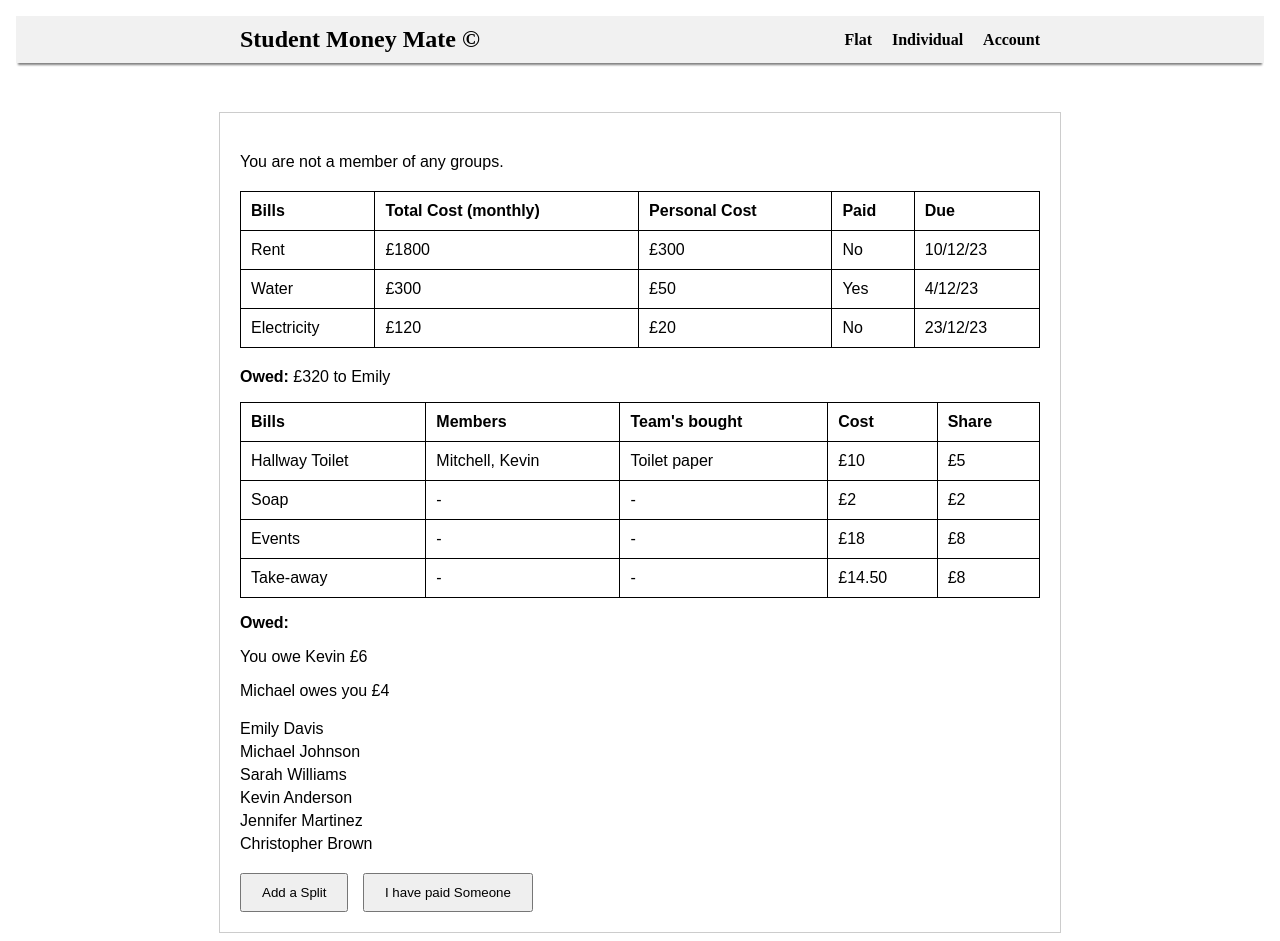
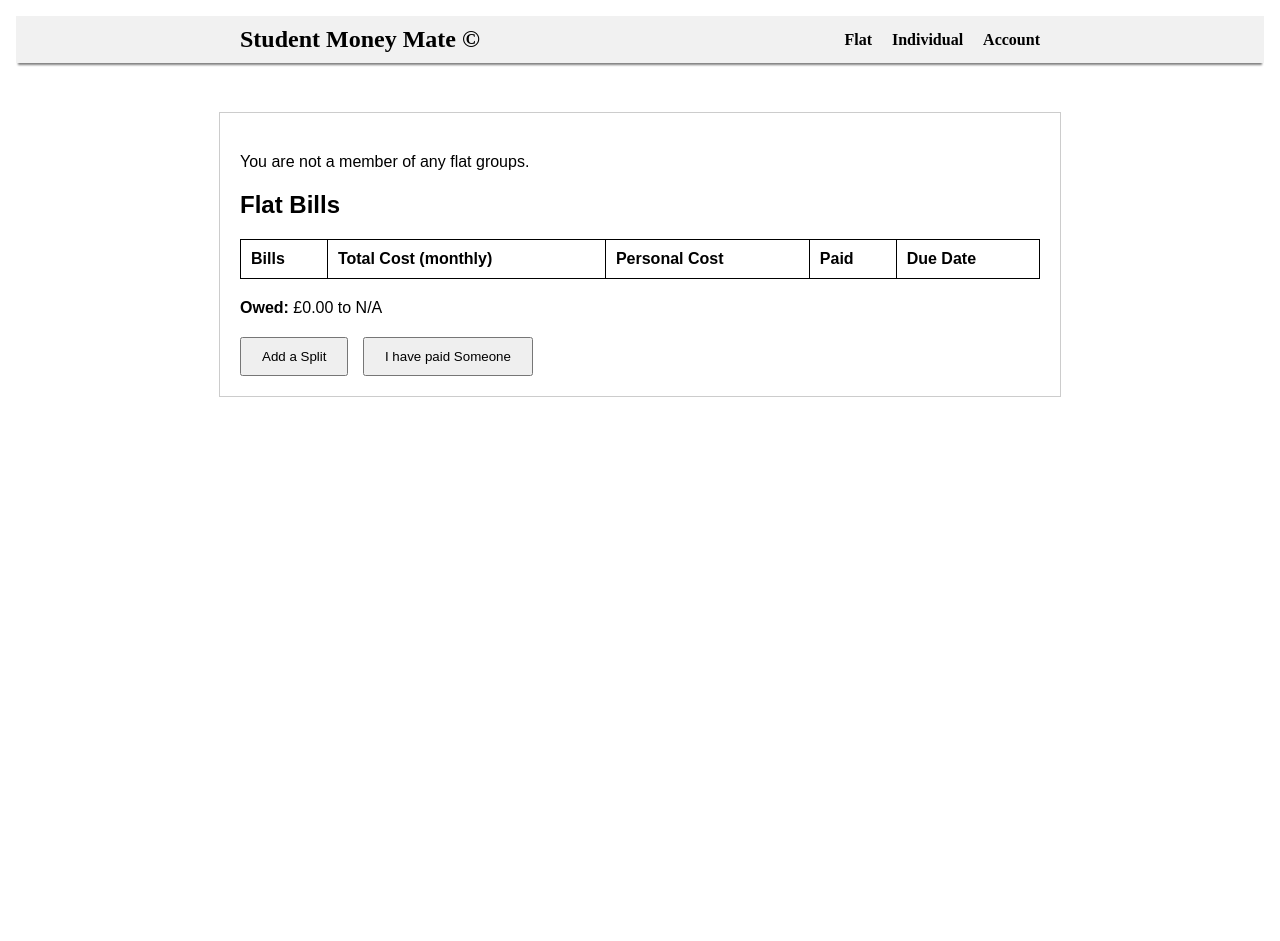
Before and after one commit to Cheznaldinio/StudentMoneyMate, a Flask app: page /home in a window 1280 px wide. After the commit the page ends 397 px from the top, so only its background shows below. Run offline with Flask 3, Linux system fonts and the light colour scheme; the visitor is signed in with stand-in values (Sample User, id 1); data that the repository does not hold is empty; parts of the project's set-up code (start-up, migrations or seed data) failed here and were passed over.

Commit message:
FLAT BILLS

```diff
--- a/app.py
+++ b/app.py
@@ -81,25 +81,47 @@ def home():
     user = Users.query.get(user_id)
     logging.info(f"User: {user}")
 
-    # Query group memberships
-    group_memberships = GroupMembers.query.filter_by(user_id=user_id).all()
-    logging.info(f"Group Memberships: {group_memberships}")
+    # Query group memberships and find flat groups
+    flat_groups = Groups.query.join(GroupMembers, Groups.group_id == GroupMembers.group_id)\
+                              .filter(GroupMembers.user_id == user_id, Groups.group_type == 'flat').all()
+    logging.info(f"Flat Groups: {flat_groups}")
 
-    group_ids = [membership.group_id for membership in group_memberships]
-    logging.info(f"Group IDs: {group_ids}")
+    if not flat_groups:
+        group_message = "You are not a member of any flat groups."
+        manager_name = "N/A"
+        return render_template('home.html', user=user, group_names=[], group_message=group_message, flat_bills=[], total_owed=0.0, manager_name=manager_name)
 
-    groups = Groups.query.filter(Groups.group_id.in_(group_ids)).all()
-    logging.info(f"Groups: {groups}")
+    # Get the first manager name from the flat groups
+    manager = Users.query.get(flat_groups[0].manager_id)
+    manager_name = manager.user_name.replace('_', ' ').title() if manager else "N/A"
+    logging.info(f"Manager Name: {manager_name}")
 
-    group_names = [group.group_name for group in groups]
-    logging.info(f"Group Names: {group_names}")
+    # Prepare group names and flat bills data
+    group_names = [group.group_name for group in flat_groups]
+    flat_bills_data = []
+    total_owed = 0.0
 
-    if not group_names:
-        group_message = "You are not a member of any groups."
-    else:
-        group_message = None
+    for group in flat_groups:
+        bills = Bills.query.filter_by(group_id=group.group_id).all()
+        for bill in bills:
+            logging.info(f"Bill: {bill}")
+            num_members = GroupMembers.query.filter_by(group_id=group.group_id).count()
+            personal_cost = bill.amount / num_members if num_members > 0 else bill.amount
+            total_owed += personal_cost
+            flat_bills_data.append({
+                'bill_name': bill.bill_name,
+                'amount': bill.amount,
+                'due_date': bill.start_date,
+                'group_id': bill.group_id,
+                'personal_cost': personal_cost,
+                'paid': "No"
+            })
 
-    return render_template('home.html', user=user, group_names=group_names, group_message=group_message)
+    return render_template('home.html', user=user, group_names=group_names, group_message=None, flat_bills=flat_bills_data, total_owed=total_owed, manager_name=manager_name)
+
+
+
+
 
 
 @app.route('/individual', methods=['GET'])
--- a/databases.py
+++ b/databases.py
@@ -9,7 +9,7 @@ class Config(object):
     SQLALCHEMY_DATABASE_URI = os.getenv('DATABASE_URL') or \
                               'postgresql://postgres:postgres@localhost/StudentMoneyMate'
     SQLALCHEMY_TRACK_MODIFICATIONS = False
-    SQLALCHEMY_ECHO = True
+    #SQLALCHEMY_ECHO = True
 class Users(db.Model):
     user_id = db.Column(String(255), primary_key=True, nullable=True, server_default=text('NULL::character varying'))
     user_name = db.Column(String(255), nullable=False)
@@ -57,6 +57,7 @@ class Ledger(db.Model):
 
 class Bills(db.Model):
     bill_id = db.Column(String(255), primary_key=True)
+    bill_name = db.Column(String(255))
     group_id = db.Column(String(255), ForeignKey('groups.group_id'))
     amount = db.Column(Float)
     recurrence = db.Column(Boolean)
@@ -65,7 +66,7 @@ class Bills(db.Model):
     reoccurrences = db.Column(Integer)
 
     def __str__(self):
-        return (f"Bills: {self.bill_id}, {self.group_id}, {self.amount}, {self.recurrence}, "
+        return (f"Bills: {self.bill_id}, {self.bill_name}, {self.group_id}, {self.amount}, {self.recurrence}, "
                 f"{self.start_date}, {self.frequency}, {self.reoccurrences}")
 
 class GroupMembers(db.Model):
--- a/templates/home.html
+++ b/templates/home.html
@@ -67,9 +67,10 @@
                 <p>{{ group_message }}</p>
             {% else %}
                 <p><strong>Group:</strong> {{ group_names | join(', ') }}</p>
-                <p><strong>Manager:</strong> Emily Davis</p>
+                <p><strong>Manager:</strong> {{ manager_name }}</p>
             {% endif %}
         </div>
+        <h2>Flat Bills</h2>
         <div class="bills">
             <table>
                 <tr>
@@ -77,83 +78,21 @@
                     <th>Total Cost (monthly)</th>
                     <th>Personal Cost</th>
                     <th>Paid</th>
-                    <th>Due</th>
+                    <th>Due Date</th>
                 </tr>
+                {% for bill in flat_bills %}
                 <tr>
-                    <td>Rent</td>
-                    <td>£1800</td>
-                    <td>£300</td>
-                    <td>No</td>
-                    <td>10/12/23</td>
+                    <td>{{ bill.bill_name }}</td>
+                    <td>£{{ bill.amount }}</td>
+                    <td>£{{ '%.2f' % bill.personal_cost }}</td>
+                    <td>{{ 'Yes' if bill.paid else 'No' }}</td>
+                    <td>{{ bill.due_date.strftime('%d/%m/%Y') }}</td>
                 </tr>
-                <tr>
-                    <td>Water</td>
-                    <td>£300</td>
-                    <td>£50</td>
-                    <td>Yes</td>
-                    <td>4/12/23</td>
-                </tr>
-                <tr>
-                    <td>Electricity</td>
-                    <td>£120</td>
-                    <td>£20</td>
-                    <td>No</td>
-                    <td>23/12/23</td>
-                </tr>
+                {% endfor %}
             </table>
         </div>
         <div class="owed-info">
-            <p><strong>Owed:</strong> £320 to Emily</p>
-            <table>
-                <tr>
-                    <th>Bills</th>
-                    <th>Members</th>
-                    <th>Team's bought</th>
-                    <th>Cost</th>
-                    <th>Share</th>
-                </tr>
-                <tr>
-                    <td>Hallway Toilet</td>
-                    <td>Mitchell, Kevin</td>
-                    <td>Toilet paper</td>
-                    <td>£10</td>
-                    <td>£5</td>
-                </tr>
-                <tr>
-                    <td>Soap</td>
-                    <td> - </td>
-                    <td> - </td>
-                    <td>£2</td>
-                    <td>£2</td>
-                </tr>
-                <tr>
-                    <td>Events</td>
-                    <td> - </td>
-                    <td> - </td>
-                    <td>£18</td>
-                    <td>£8</td>
-                </tr>
-                <tr>
-                    <td>Take-away</td>
-                    <td> - </td>
-                    <td> - </td>
-                    <td>£14.50</td>
-                    <td>£8</td>
-                </tr>
-            </table>
-            <p><strong>Owed:</strong></p>
-            <p>You owe Kevin £6</p>
-            <p>Michael owes you £4</p>
-        </div>
-        <div class="members">
-            <ul>
-                <li>Emily Davis</li>
-                <li>Michael Johnson</li>
-                <li>Sarah Williams</li>
-                <li>Kevin Anderson</li>
-                <li>Jennifer Martinez</li>
-                <li>Christopher Brown</li>
-            </ul>
+            <p><strong>Owed:</strong> £{{ '%.2f' % total_owed }} to {{ manager_name }}</p>
         </div>
         <div class="buttons">
             <button>Add a Split</button>
```
